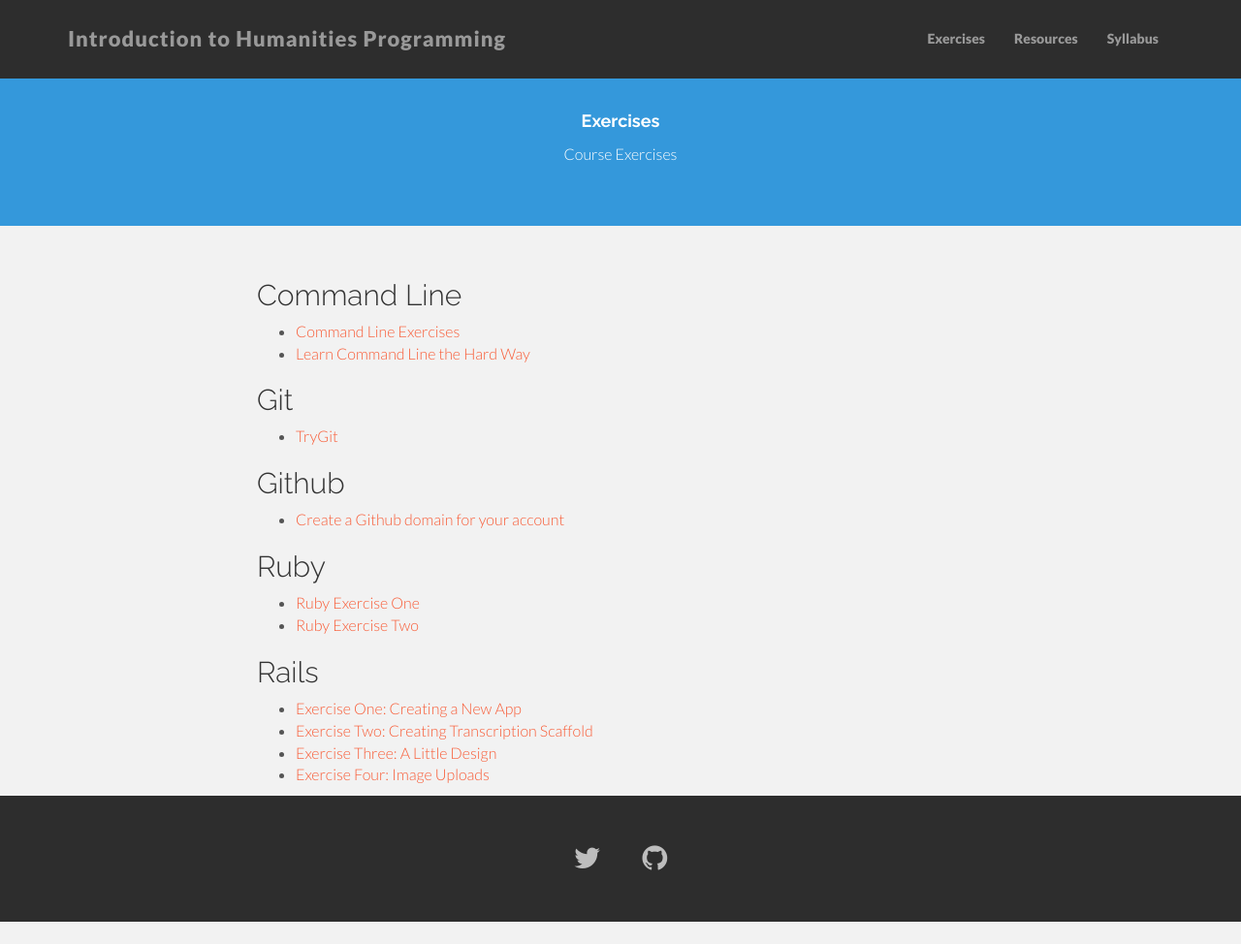
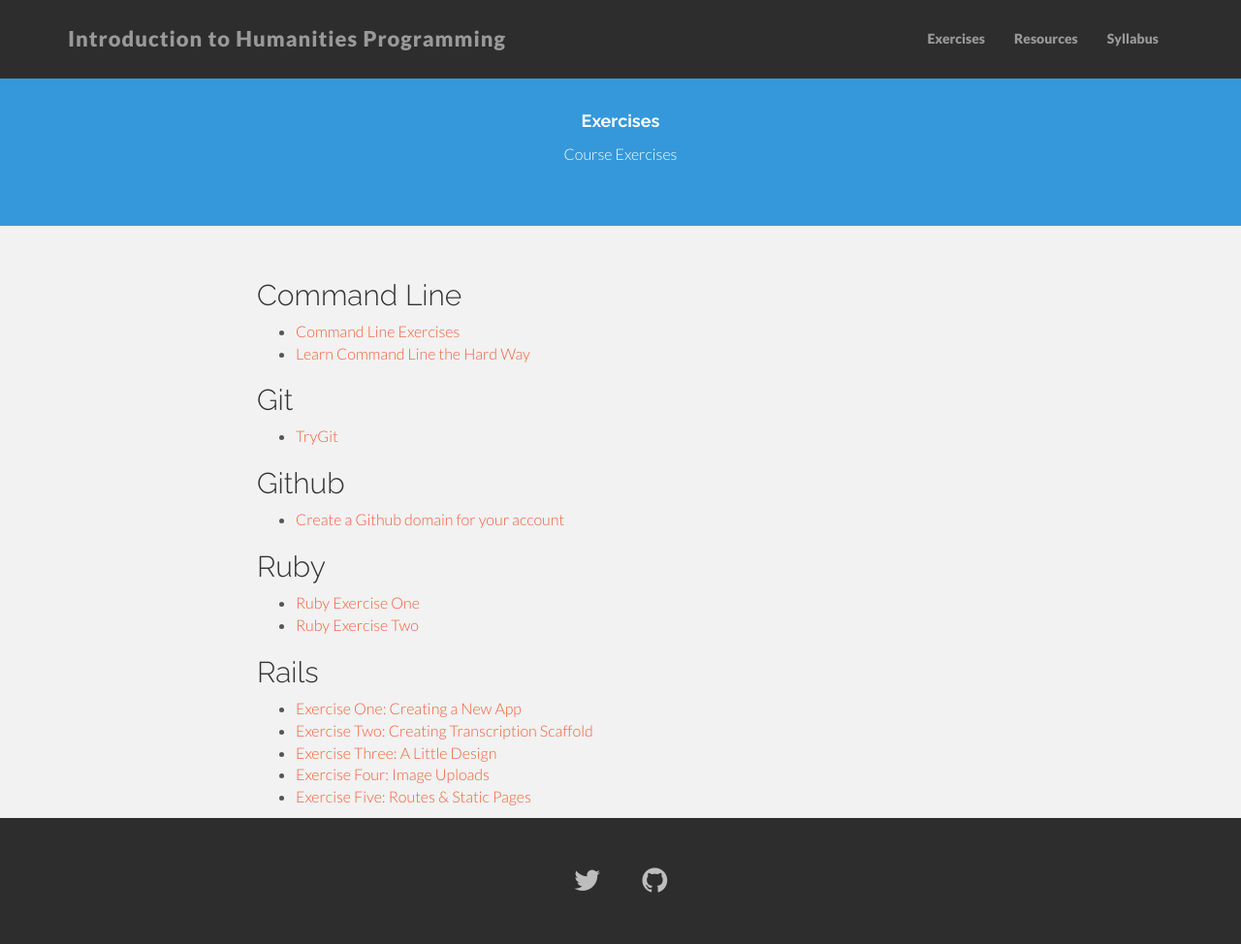
Before and after one commit to humanitiesprogramming/humanitiesprogramming.github.io, a Jekyll site: the page built from exercises.md, in a window 1280 px wide and 974 px high. Shown: the whole window at 97% size. Built offline with Jekyll 4.4.1, drawn with Linux system fonts in a browser that asks for light colours; nearby versions of some CDN libraries.

Commit message:
Update the exercises

```diff
--- a/exercises.md
+++ b/exercises.md
@@ -25,3 +25,4 @@
 * [Exercise Two: Creating Transcription Scaffold]({{ "/exercises/rails-two/" | prepend: site.baseurl }})
 * [Exercise Three: A Little Design]({{ "/exercises/rails-three/" | prepend: site.baseurl }})
 * [Exercise Four: Image Uploads]({{ "/exercises/rails-four/" | prepend: site.baseurl }})
+* [Exercise Five: Routes &amp; Static Pages]({{ "/exercises/rails-five/" | prepend: site.baseurl }})
```
